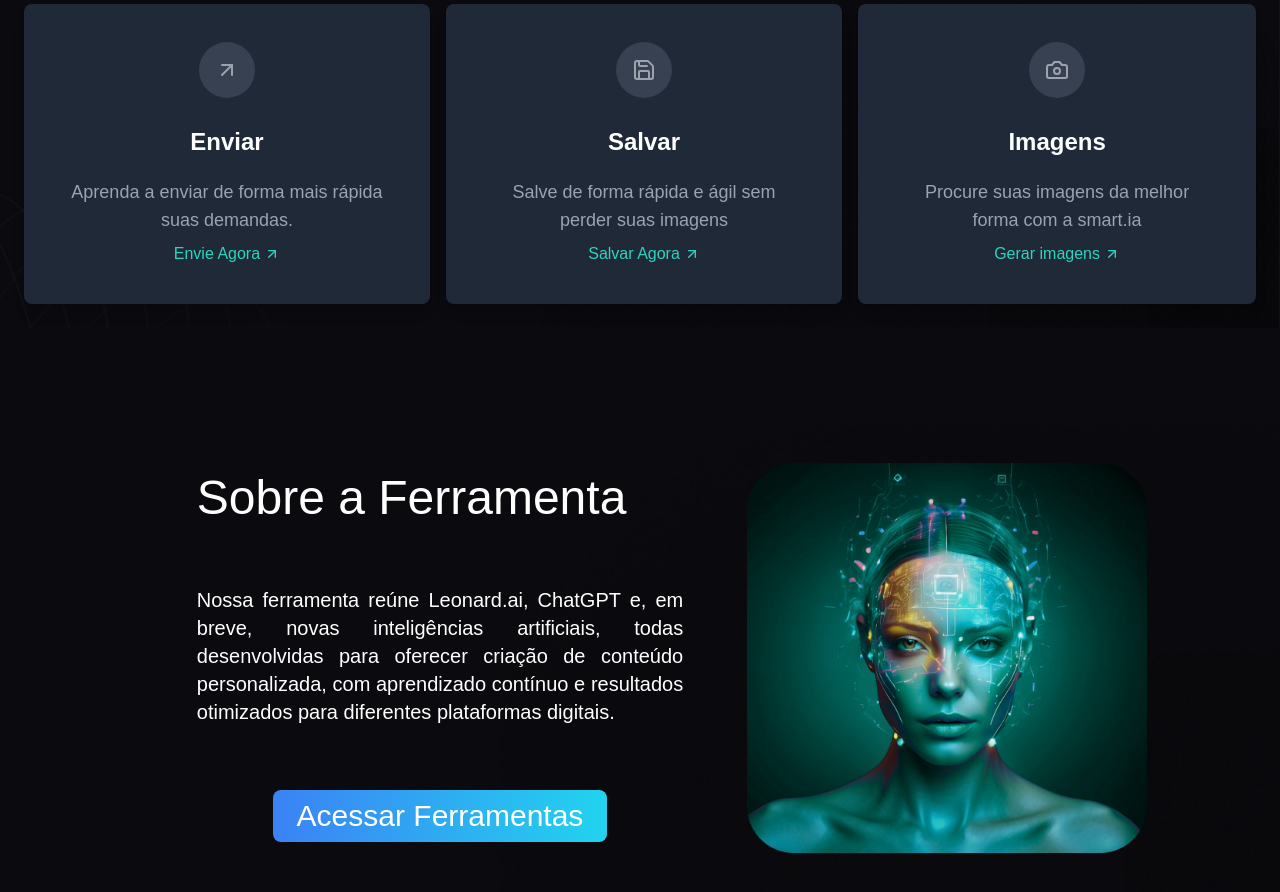
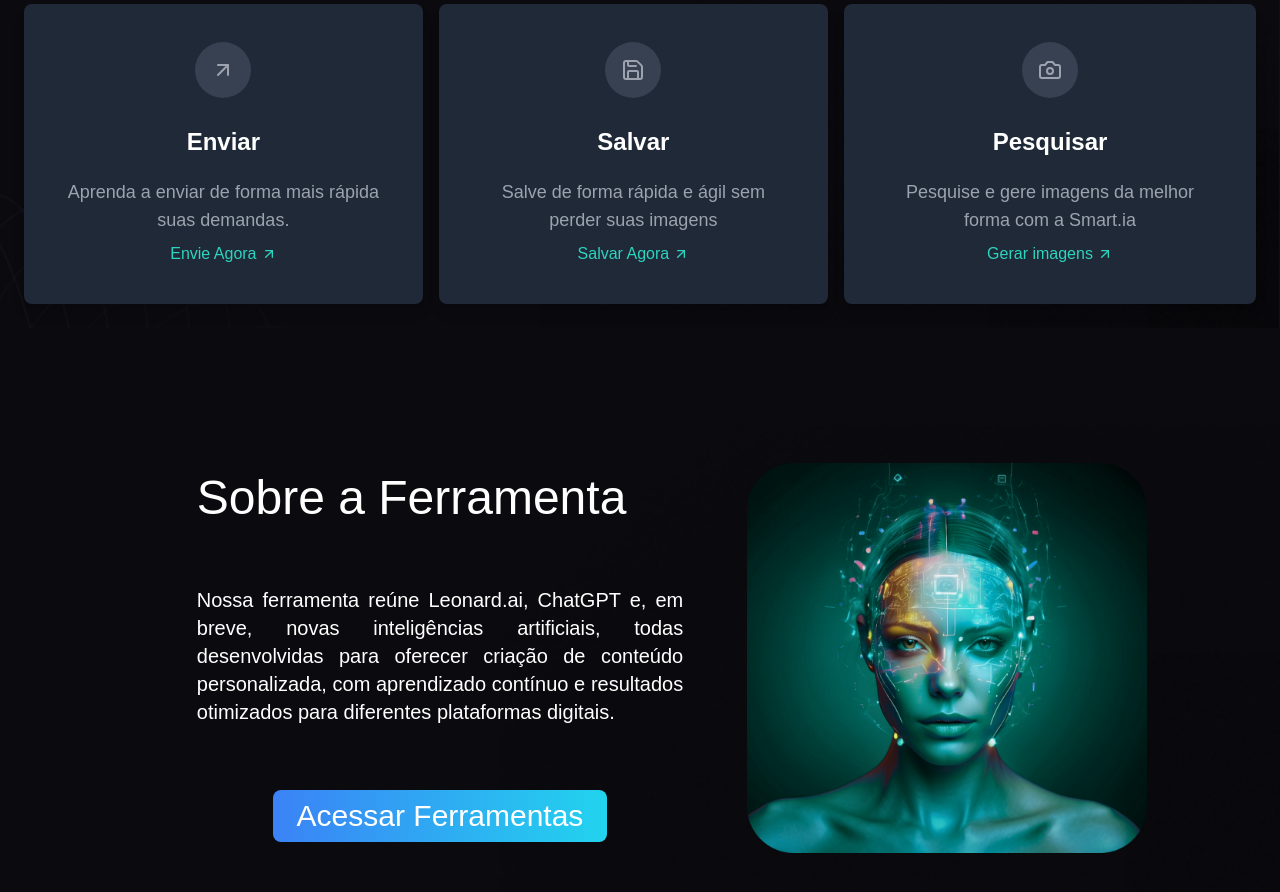
Before and after one commit to idrispukke/smartia-tcc, a Next.js app: page / in a window 1280 px wide. Shown: the part 820-1712 px from the top of the page. Built offline with nearby package versions, Linux system fonts and the light colour scheme.

Commit message:
Update AboutFunctions.tsx

```diff
--- a/src/components/main/AboutFunctions.tsx
+++ b/src/components/main/AboutFunctions.tsx
@@ -17,8 +17,8 @@ const cards = [
      },
      {
           icon: <Camera className="w-6 h-6 text-gray-400" />,
-          title: "Imagens",
-          description: "Procure suas imagens da melhor forma com a smart.ia",
+          title: "Pesquisar",
+          description: "Pesquise e gere imagens da melhor forma com a Smart.ia",
           trigger: "Gerar imagens"
      }
 ]
```
